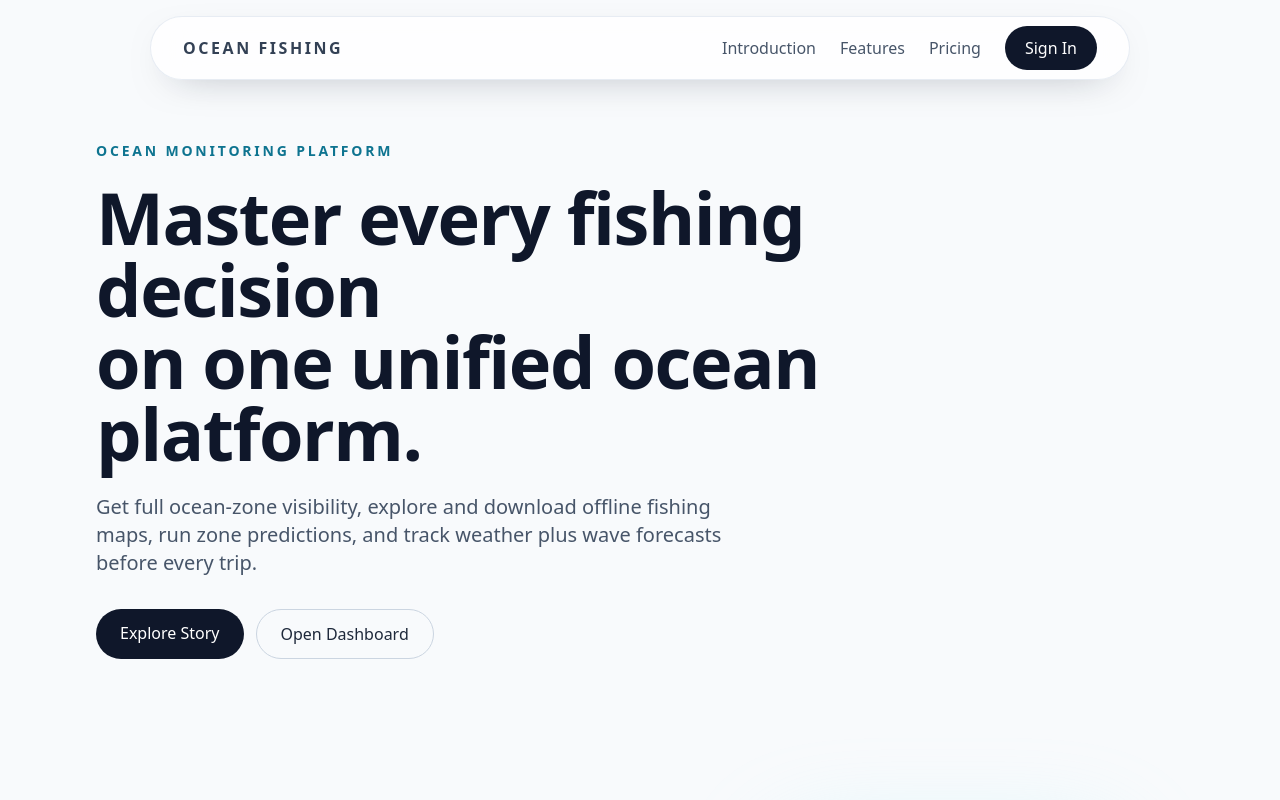
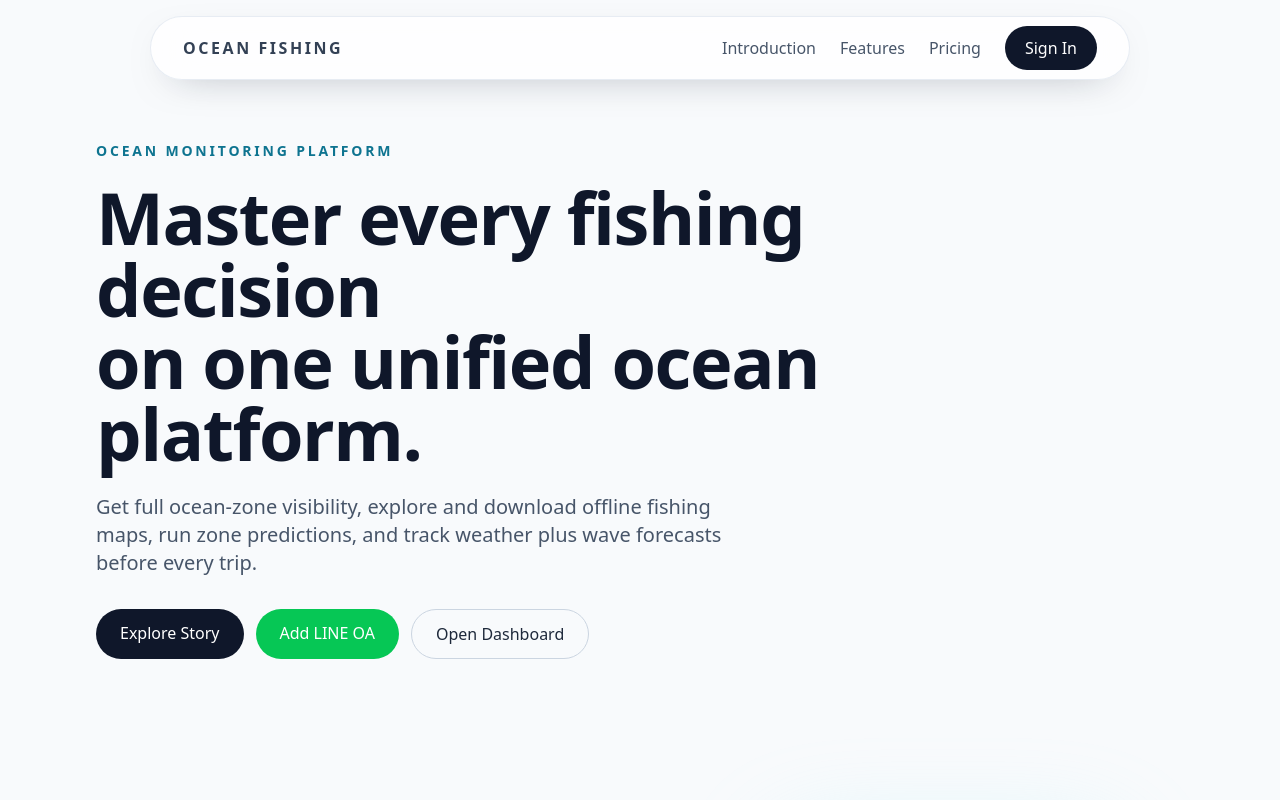
Before and after one commit to Taspol/ocean-view, a Next.js app: page / in a window 1280 px wide. Shown: the top 800 px of the page. Built offline with nearby package versions, Linux system fonts and the light colour scheme; no server answers.

Commit message:
feat: adjust ui

```diff
--- a/src/components/ui/scroll-phone-landing.tsx
+++ b/src/components/ui/scroll-phone-landing.tsx
@@ -271,6 +271,14 @@ export default function ScrollPhoneLanding() {
           <a href="#story" className="rounded-full bg-slate-900 px-5 py-2.5 text-sm font-medium text-white hover:bg-slate-700 sm:px-6 sm:py-3 sm:text-base">
             Explore Story
           </a>
+          <a
+            href="https://lin.ee/TxoCyEd"
+            target="_blank"
+            rel="noopener noreferrer"
+            className="rounded-full bg-[#06C755] px-5 py-2.5 text-sm font-medium text-white hover:bg-[#05b64d] sm:px-6 sm:py-3 sm:text-base"
+          >
+            Add LINE OA
+          </a>
           <Link href="/login" className="rounded-full border border-slate-300 px-5 py-2.5 text-sm font-medium text-slate-800 hover:bg-white sm:px-6 sm:py-3 sm:text-base">
             Open Dashboard
           </Link>
```
